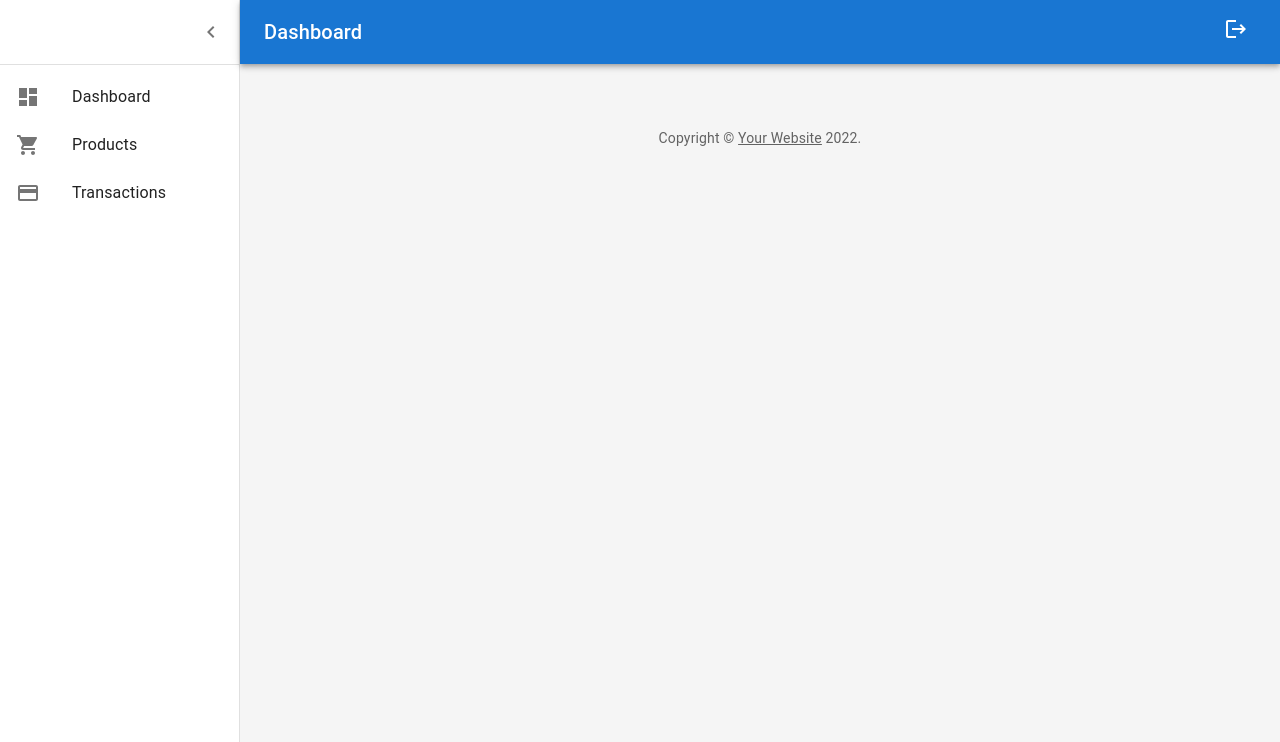
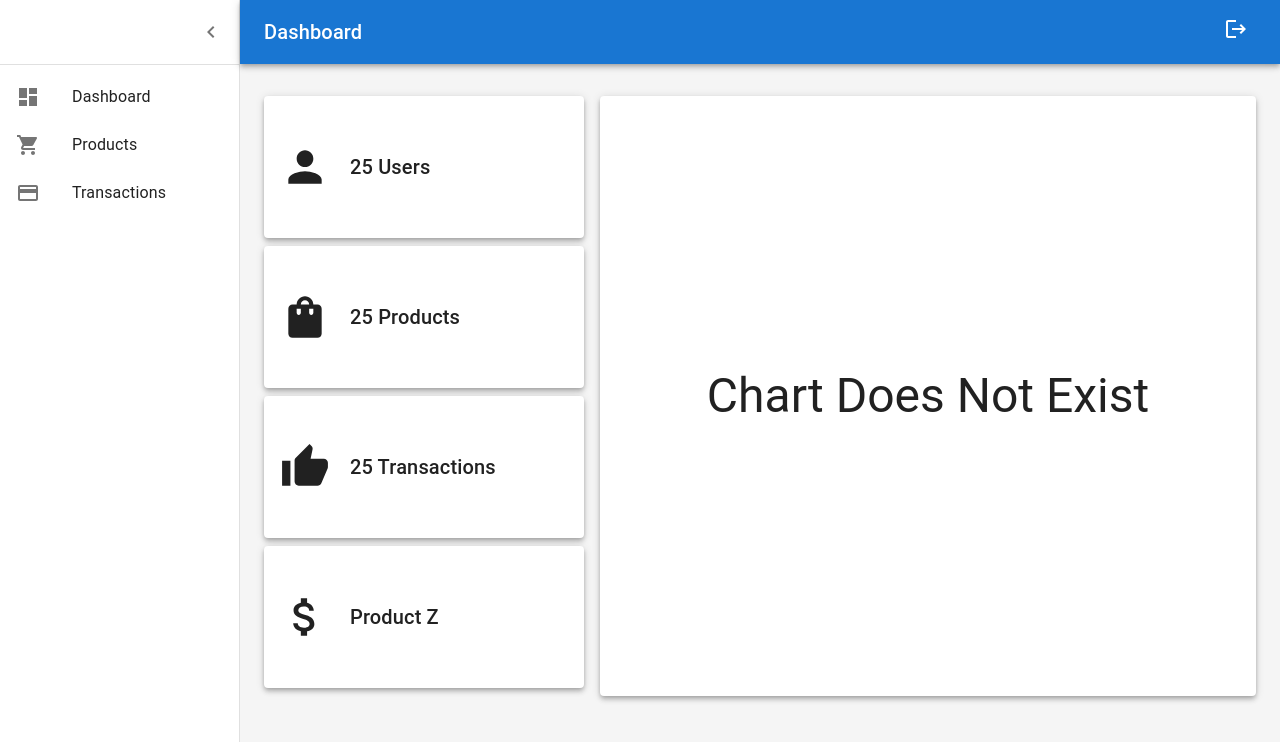
Before and after one commit to cskiller24/Mini-Online-Store, a React (Create React App) app in the folder frontend/: page /admin in a window 1280 px wide. Shown: the top 742 px of the page. Built offline with nearby package versions, Linux system fonts and the light colour scheme.

Commit message:
Added Dashboard

```diff
--- a/frontend/src/App.js
+++ b/frontend/src/App.js
@@ -9,6 +9,7 @@ import User from "./views/layouts/User";
 import Admin from "./views/layouts/Admin";
 import { useEffect, useState } from "react";
 import Carts from "./views/Carts";
+import Dashboard from "./views/admin/Dashboard";
 
 function App() {
   const addToCart = (product) => {
@@ -190,6 +191,7 @@ function App() {
         <Route path="*" element={<NotFound />} />
       </Route>
       <Route path="/admin" element={<Admin />}>
+        <Route path="" element={<Dashboard />} />
         <Route path="*" element={<NotFound />} />
       </Route>
       <Route path="*" element={<NotFound />} />
--- /dev/null
+++ b/frontend/src/views/admin/Dashboard.js
@@ -0,0 +1,135 @@
+import { Grid, Paper, Typography } from "@mui/material";
+import { Box } from "@mui/system";
+import PersonIcon from "@mui/icons-material/Person";
+import ShoppingBagIcon from "@mui/icons-material/ShoppingBag";
+import ThumbUpIcon from "@mui/icons-material/ThumbUp";
+import AttachMoneyIcon from "@mui/icons-material/AttachMoney";
+import React from "react";
+
+const Dashboard = () => {
+  const dashboard_test = [0, 1, 2, 3];
+  return (
+    <Grid component="main" container spacing={2}>
+      <Grid item xs={4}>
+        <Box
+          sx={{
+            height: "75vh",
+            display: "flex",
+            flexDirection: "column",
+          }}
+        >
+          <Paper
+            sx={{
+              mb: "0.5rem",
+              height: 225,
+              padding: "1rem",
+              display: "flex",
+              alignItems: "center",
+            }}
+            elevation={4}
+          >
+            <PersonIcon sx={{ fontSize: "50px" }} />
+            <Typography
+              component="h4"
+              variant="h6"
+              sx={{
+                display: "flex",
+                alignItems: "center",
+                marginLeft: "20px",
+              }}
+            >
+              25 Users
+            </Typography>
+          </Paper>
+          <Paper
+            sx={{
+              mb: "0.5rem",
+              height: 225,
+              padding: "1rem",
+              display: "flex",
+              alignItems: "center",
+            }}
+            elevation={4}
+          >
+            <ShoppingBagIcon sx={{ fontSize: "50px" }} />
+            <Typography
+              component="h4"
+              variant="h6"
+              sx={{
+                display: "flex",
+                alignItems: "center",
+                marginLeft: "20px",
+              }}
+            >
+              25 Products
+            </Typography>
+          </Paper>
+          <Paper
+            sx={{
+              mb: "0.5rem",
+              height: 225,
+              padding: "1rem",
+              display: "flex",
+              alignItems: "center",
+            }}
+            elevation={4}
+          >
+            <ThumbUpIcon sx={{ fontSize: "50px" }} />
+            <Typography
+              component="h4"
+              variant="h6"
+              sx={{
+                display: "flex",
+                alignItems: "center",
+                marginLeft: "20px",
+              }}
+            >
+              25 Transactions
+            </Typography>
+          </Paper>
+          <Paper
+            sx={{
+              mb: "0.5rem",
+              height: 225,
+              padding: "1rem",
+              display: "flex",
+              alignItems: "center",
+            }}
+            elevation={4}
+          >
+            <AttachMoneyIcon sx={{ fontSize: "50px" }} />
+            <Typography
+              component="h4"
+              variant="h6"
+              sx={{
+                display: "flex",
+                alignItems: "center",
+                marginLeft: "20px",
+              }}
+            >
+              Product Z
+            </Typography>
+          </Paper>
+        </Box>
+      </Grid>
+      <Grid item xs={8} sx={{ height: 100 }}>
+        <Paper
+          sx={{
+            height: "75vh",
+            padding: "1rem",
+            display: "flex",
+            justifyContent: "center",
+            alignItems: "center",
+          }}
+          elevation={4}
+        >
+          <Typography component="h1" variant="h3" textAlign="center">
+            Chart Does Not Exist
+          </Typography>
+        </Paper>
+      </Grid>
+    </Grid>
+  );
+};
+
+export default Dashboard;
--- a/frontend/src/views/layouts/Admin.js
+++ b/frontend/src/views/layouts/Admin.js
@@ -19,24 +19,6 @@ import ShoppingCartIcon from "@mui/icons-material/ShoppingCart";
 import CreditCardIcon from "@mui/icons-material/CreditCard";
 import { Link as RouterLink, Outlet } from "react-router-dom";
 import Logout from "@mui/icons-material/Logout";
-
-function Copyright(props) {
-  return (
-    <Typography
-      variant="body2"
-      color="text.secondary"
-      align="center"
-      {...props}
-    >
-      {"Copyright © "}
-      <Link color="inherit" href="https://mui.com/">
-        Your Website
-      </Link>{" "}
-      {new Date().getFullYear()}
-      {"."}
-    </Typography>
-  );
-}
 
 const drawerWidth = 240;
 
@@ -197,11 +179,10 @@ function DashboardContent() {
         >
           <Toolbar />
           <Container maxWidth="lg" sx={{ mt: 4, mb: 4 }}>
-            <Copyright sx={{ pt: 4 }} />
+            <Outlet />
           </Container>
         </Box>
       </Box>
-      <Outlet />
     </ThemeProvider>
   );
 }
```
